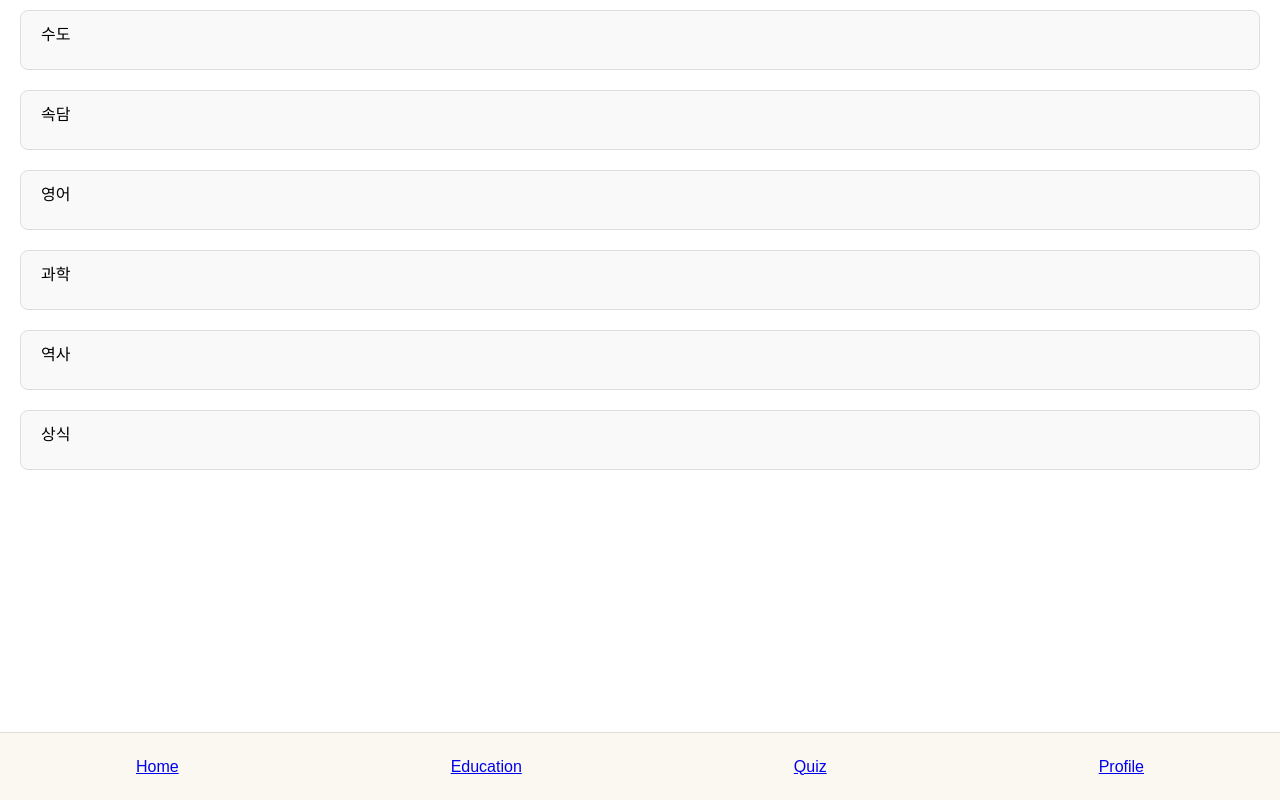
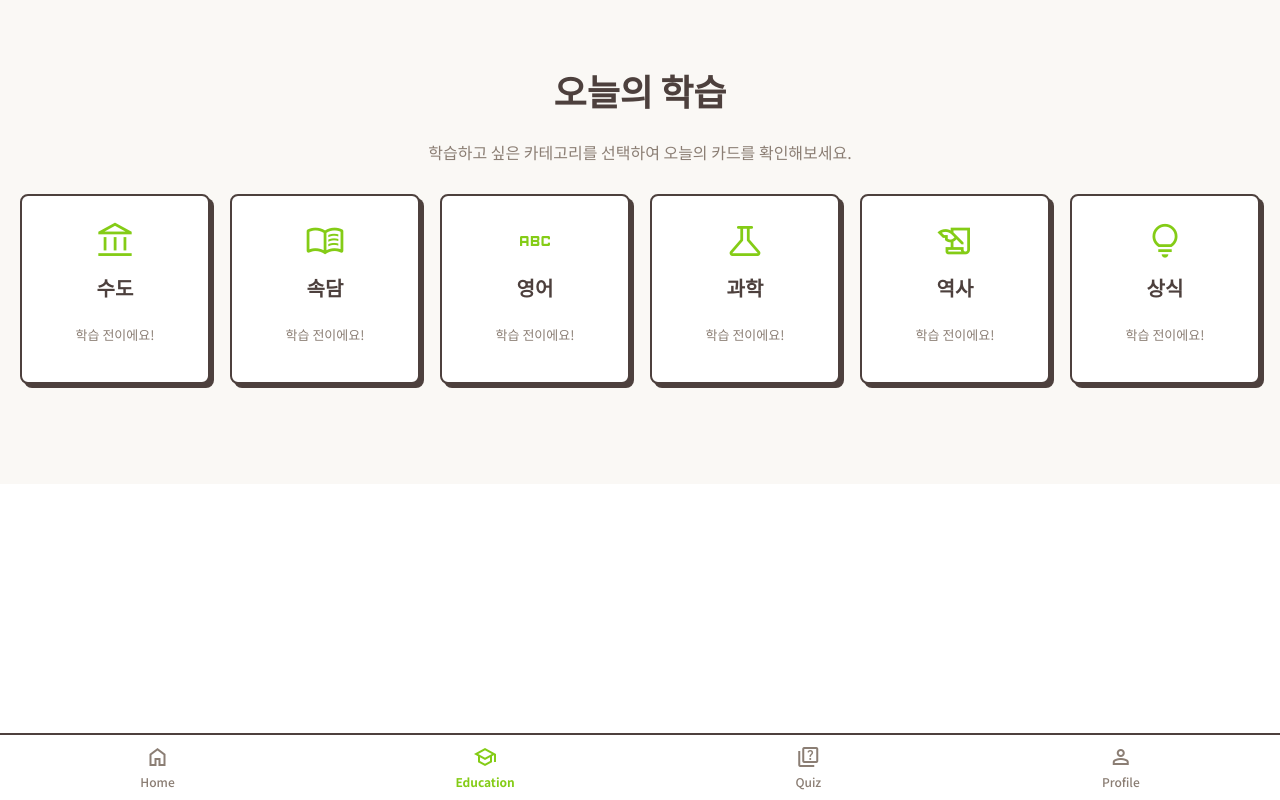
Before and after one commit to LinkHackathonTeam9/Team9_FrontEnd, a React (Vite) app: page /education in a window 1280 px wide. Built offline with nearby package versions, Linux system fonts and the light colour scheme.

Commit message:
Edit apply full design to education page

```diff
--- a/src/components/common/BottomNavBar.tsx
+++ b/src/components/common/BottomNavBar.tsx
@@ -1,28 +1,70 @@
 import { NavLink } from 'react-router-dom';
 import styled from '@emotion/styled';
 
-const BottomNavBarContainer = styled.nav`
+/*
+  New Theme Variables:
+  --primary-color: #84CC16; (lime green)
+  --text-secondary: #8B7E74;
+  --border-color: #4D403D;
+*/
+
+const NavContainer = styled.nav`
+  position: fixed;
+  bottom: 0;
+  left: 0;
+  width: 100%;
+  background-color: #ffffff;
   display: flex;
   justify-content: space-around;
+  padding: 10px 0;
+  border-top: 2px solid #4d403d;
+  font-family: 'Noto Sans KR', sans-serif;
+`;
+
+const StyledNavLink = styled(NavLink)`
+  display: flex;
+  flex-direction: column;
   align-items: center;
-  position: absolute;
-  bottom: 0;
-  left: 0;
-  box-sizing: border-box;
-  width: 100%;
-  height: 68px;
-  background-color: #fbf8f1;
-  border-top: 1px solid #e1ded7;
+  color: #8b7e74;
+  text-decoration: none;
+  font-size: 12px;
+  font-weight: 500;
+  cursor: pointer;
+
+  &.active {
+    color: #84cc16;
+    font-weight: 700;
+  }
+`;
+
+const Icon = styled.span`
+  font-size: 24px;
+`;
+
+const Label = styled.span`
+  margin-top: 4px;
 `;
 
 const BottomNavBar = () => {
   return (
-    <BottomNavBarContainer>
-      <NavLink to="/">Home</NavLink>
-      <NavLink to="/education">Education</NavLink>
-      <NavLink to="/quiz">Quiz</NavLink>
-      <NavLink to="/profile">Profile</NavLink>
-    </BottomNavBarContainer>
+    <NavContainer>
+      <StyledNavLink to="/">
+        <Icon className="material-symbols-outlined">home</Icon>
+        <Label>Home</Label>
+      </StyledNavLink>
+      <StyledNavLink to="/education">
+        <Icon className="material-symbols-outlined">school</Icon>
+        <Label>Education</Label>
+      </StyledNavLink>
+      <StyledNavLink to="/quiz">
+        <Icon className="material-symbols-outlined">quiz</Icon>
+        <Label>Quiz</Label>
+      </StyledNavLink>
+      <StyledNavLink to="/profile">
+        <Icon className="material-symbols-outlined">person</Icon>
+        <Label>Profile</Label>
+      </StyledNavLink>
+    </NavContainer>
   );
 };
 
--- a/src/pages/EducationPage.tsx
+++ b/src/pages/EducationPage.tsx
@@ -1,28 +1,119 @@
-import BottomNavBar from '@components/common/BottomNavBar';
+import { useState } from 'react';
 import styled from '@emotion/styled';
-import EducationItem from '@components/education/EducationItem';
-import { CARD_CATEGORY_KO } from '@utils/index';
-import { CARD_CATEGORY } from '@@types/index';
+import Modal from '../components/common/Modal';
+import FlippableCard from '../components/education/FlippableCard';
+import BottomNavBar from '../components/common/BottomNavBar';
+import { CARD_CATEGORY_KO, categoryMaterialIcons } from '../utils';
+import { CARD_CATEGORY } from '@@types/index.ts';
+import { GGAMJA_COLOR } from '../styles/Colors.ts';
+
+const PageWrapper = styled.div`
+  font-family: 'Noto Sans KR', sans-serif;
+  background-color: #faf8f5;
+  color: ${GGAMJA_COLOR.DARK_BROWN};
+  padding-bottom: 80px;
+`;
 
 const Container = styled.div`
-  width: 100%;
-  height: 100%;
-  padding: 10px 20px;
-  box-sizing: border-box;
+  padding: 40px 20px 20px 20px;
+`;
+
+const Header = styled.header`
+  text-align: center;
+`;
+
+const PageTitle = styled.h1`
+  font-family: 'Pixelify Sans', sans-serif;
+  font-size: 36px;
+  font-weight: 700;
+  color: ${GGAMJA_COLOR.DARK_BROWN};
+`;
+
+const PageSubtitle = styled.p`
+  font-size: 16px;
+  color: ${GGAMJA_COLOR.LIGHT_BROWN};
+  margin-top: 8px;
+  line-height: 1.5;
+`;
+
+const GridContainer = styled.main`
+  display: grid;
+  grid-template-columns: repeat(auto-fit, minmax(120px, 1fr));
+  gap: 20px;
+  margin-top: 30px;
+`;
+
+const Card = styled.div`
+  background-color: white;
+  border: 2px solid ${GGAMJA_COLOR.DARK_BROWN};
+  border-radius: 8px;
+  padding: 10px;
+  text-align: center;
   display: flex;
   flex-direction: column;
-  align-content: center;
-  gap: 20px;
+  justify-content: center;
+  align-items: center;
+  aspect-ratio: 1 / 1;
+  box-shadow: 4px 4px 0 ${GGAMJA_COLOR.DARK_BROWN};
+  transition: all 0.2s ease-in-out;
+  cursor: pointer;
+`;
+
+const Icon = styled.span`
+  font-size: 40px;
+  color: ${GGAMJA_COLOR.GREEN};
+`;
+
+const CardTitle = styled.h2`
+  font-size: 20px;
+  font-weight: 700;
+  color: ${GGAMJA_COLOR.DARK_BROWN};
+  margin-top: 12px;
+`;
+
+const Status = styled.p`
+  font-size: 13px;
+  color: ${GGAMJA_COLOR.LIGHT_BROWN};
+  margin-top: 6px;
 `;
 
 const EducationPage = () => {
+  // todo fetch learning status from server
+
+  const [isModalOpen, setIsModalOpen] = useState(false);
+
+  const handleOpenModal = () => {
+    setIsModalOpen(true);
+  };
+
+  const handleCloseModal = () => {
+    setIsModalOpen(false);
+  };
+
   return (
-    <Container>
-      {Object.values(CARD_CATEGORY).map((category) => (
-        <EducationItem category={CARD_CATEGORY_KO[category]} key={category} />
-      ))}
+    <PageWrapper>
+      <Container>
+        <Header>
+          <PageTitle>오늘의 학습</PageTitle>
+          <PageSubtitle>학습하고 싶은 카테고리를 선택하여 오늘의 카드를 확인해보세요.</PageSubtitle>
+        </Header>
+
+        <GridContainer>
+          {Object.values(CARD_CATEGORY).map((category) => (
+            <Card key={category} onClick={handleOpenModal}>
+              <Icon className="material-symbols-outlined">{categoryMaterialIcons[category] || 'help'}</Icon>
+              <CardTitle>{CARD_CATEGORY_KO[category]}</CardTitle>
+              <Status>학습 전이에요!</Status>
+            </Card>
+          ))}
+        </GridContainer>
+
+        <Modal isOpen={isModalOpen} onClose={handleCloseModal}>
+          <FlippableCard onClose={handleCloseModal} />
+        </Modal>
+      </Container>
       <BottomNavBar />
-    </Container>
+    </PageWrapper>
   );
 };
 
```
